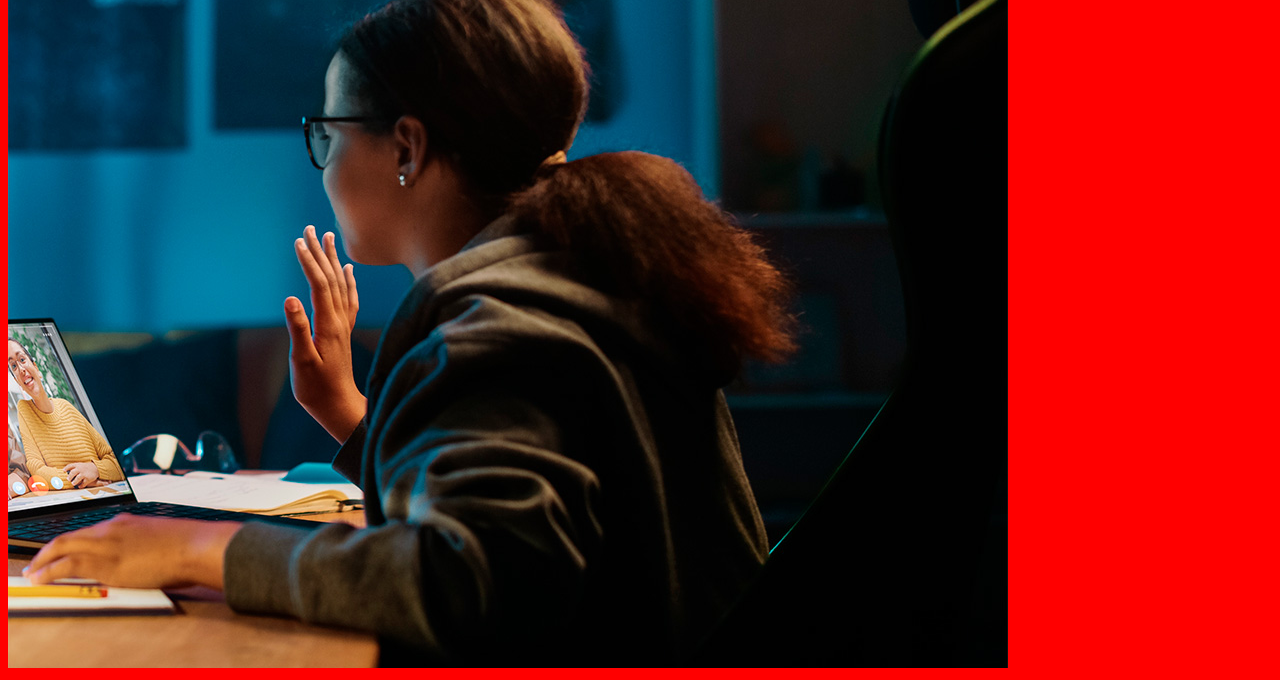
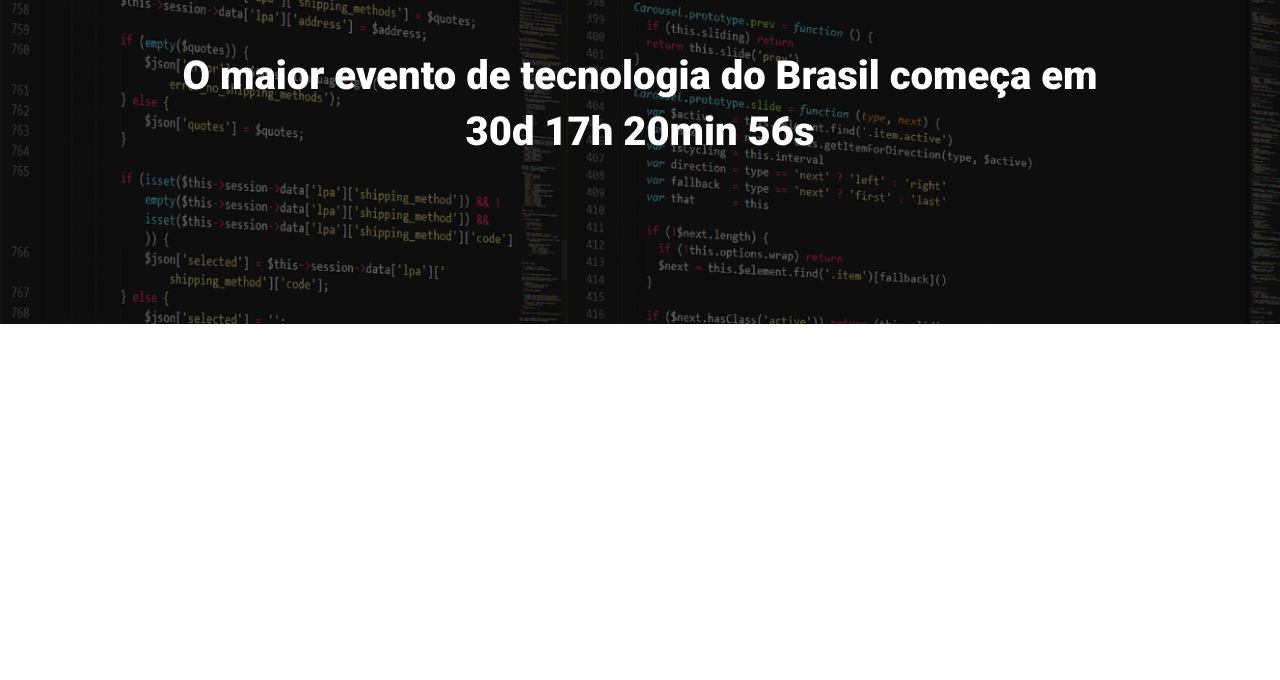
Before and after one commit to diegofelipesoares/ebac_tech_talks, a website built with Parcel: page src/index.html in a window 1280 px wide. Shown: the part 160-840 px from the top of the page. After the commit the page ends 800 px from the top, so only its background shows below. Built offline with nearby package versions, Linux system fonts and the light colour scheme.

Commit message:
criando o hero

```diff
--- a/src/index.html
+++ b/src/index.html
@@ -1,14 +1,31 @@
 <!DOCTYPE html>
 <html lang="pt-br">
+
 <head>
     <meta charset="UTF-8">
     <meta name="viewport" content="width=device-width, initial-scale=1.0">
-    <title>Document</title>
+    <title>EBAC Tech Talks</title>
+
+    <!-- Importando fonte roboto -->
+    <link rel="preconnect" href="https://fonts.googleapis.com">
+    <link rel="preconnect" href="https://fonts.gstatic.com" crossorigin>
+    <link href="https://fonts.googleapis.com/css2?family=Roboto:wght@400;700;900&display=swap" rel="stylesheet">
+
+    <!-- Importanto CSS via parcel-->
     <link rel="stylesheet" href="styles/main.scss">
 </head>
+
 <body>
-    <h1>Olá</h1>
-    <img src="./images/backend.png" alt="">
+    <!-- Cabeçalho da página - Hero -->
+    <header class="hero">
+        <div class="container">
+            <img class="hero__logo" src="./images/ebac_logo.svg" alt="EBAC">
+            <p class="hero__text">
+                O maior evento de tecnologia do Brasil começa em 30d 17h 20min 56s
+            </p>
+        </div>
+    </header>
+
     <script src="./scripts/main.js"></script>
 </body>
 </html>
--- /dev/null
+++ b/src/styles/_hero.scss
@@ -0,0 +1,66 @@
+.hero{
+    padding-top: 64px;
+    padding-bottom: 100px;
+    background-image: url(../images/fundo.png);
+    background-repeat: no-repeat;
+    background-size: cover;
+    position: relative;
+
+
+    .container{
+        /*tem que colocar o container como position
+        relative para ele ficar acima do pseudo seletor*/
+        position: relative;
+    }
+
+    /*criamos um pseudo elemento
+    em preto para escurecer a imagem de fundo*/
+    &::before{
+        background-color: black;
+        opacity: 50%;
+        position: absolute;
+        top: 0;
+        left: 0;
+        width: 100%;
+        height: 100%;
+        content: "";
+        /* pseudo elementos precisam ter algum
+        contéudo para existir, por isso, colocamos
+        o content vazio para que ele apareça */
+
+
+
+    }
+
+    &__text{
+        margin-top: 64px;
+        margin-bottom: 64px;
+        font-size: 40px;
+        line-height: 56px;
+        color: #fff;
+        font-weight: 800;
+        text-align: center;
+    }
+
+    &__logo{
+        display: block;
+        margin: 0 auto;
+        height: 80px;
+
+    }
+
+    @media (max-width: 640px){
+        padding: 40px 0;;
+        &__logo{
+            height: 40px;
+        }
+        &__text{
+            line-height: 30px; //esp entre linhas
+            font-size: 24px;
+            font-weight: 700;
+            margin: 24px 0;
+
+        }
+
+    }
+}
--- a/src/styles/main.scss
+++ b/src/styles/main.scss
@@ -1,3 +1,28 @@
-body{
-    background-color: red;
+//Importações
+@use 'hero';
+
+// Reset
+*{
+    margin: 0 auto;
+    padding: 0;
+    box-sizing: border-box;
+    font-family: roboto, sans-serif;
+    color: #fff;
 }
+
+.container{
+
+    max-width: 960px;
+    width: 100%;
+    margin: 0 auto;
+
+    //responsividade Celular
+    @media(max-width: 640px){
+        max-width: 80%;
+    }
+
+    //responsividade Tablet
+    @media(max-width: 1240px){
+        max-width: 90%;
+    }
+}
```
